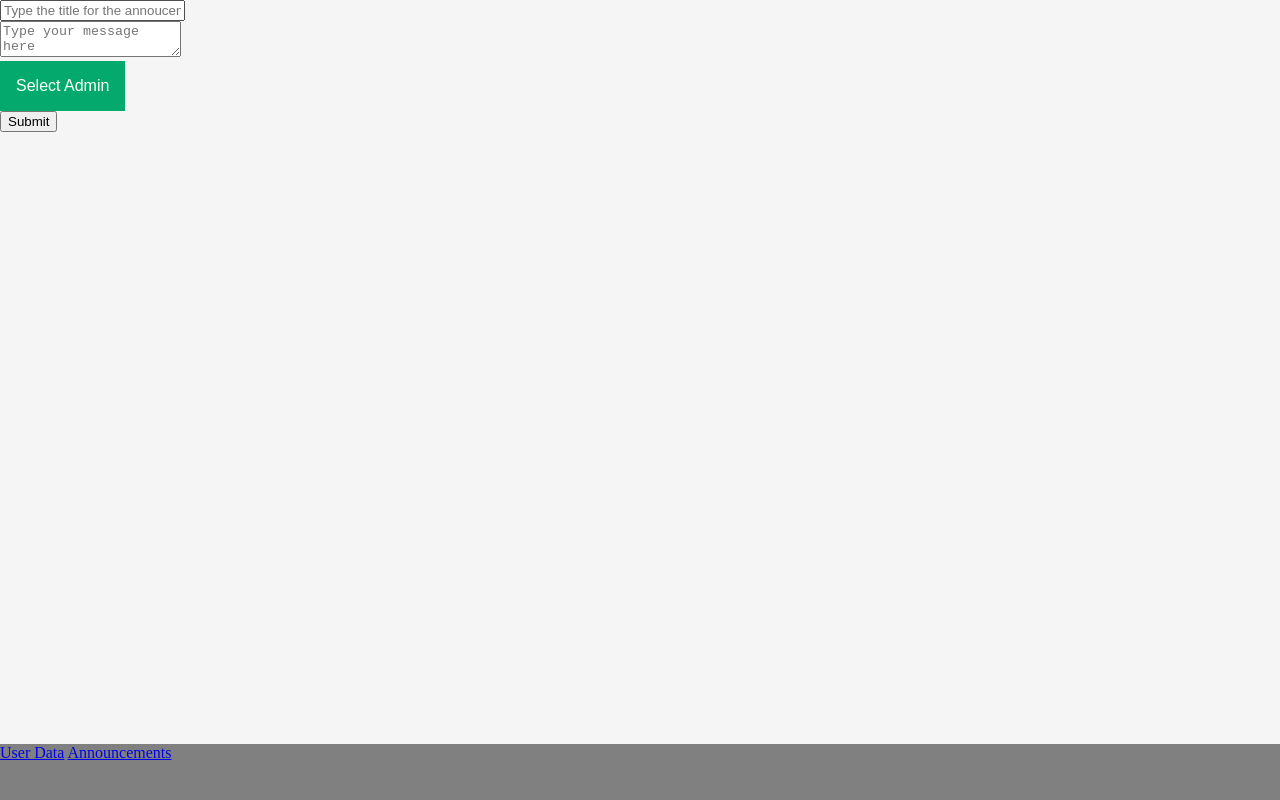
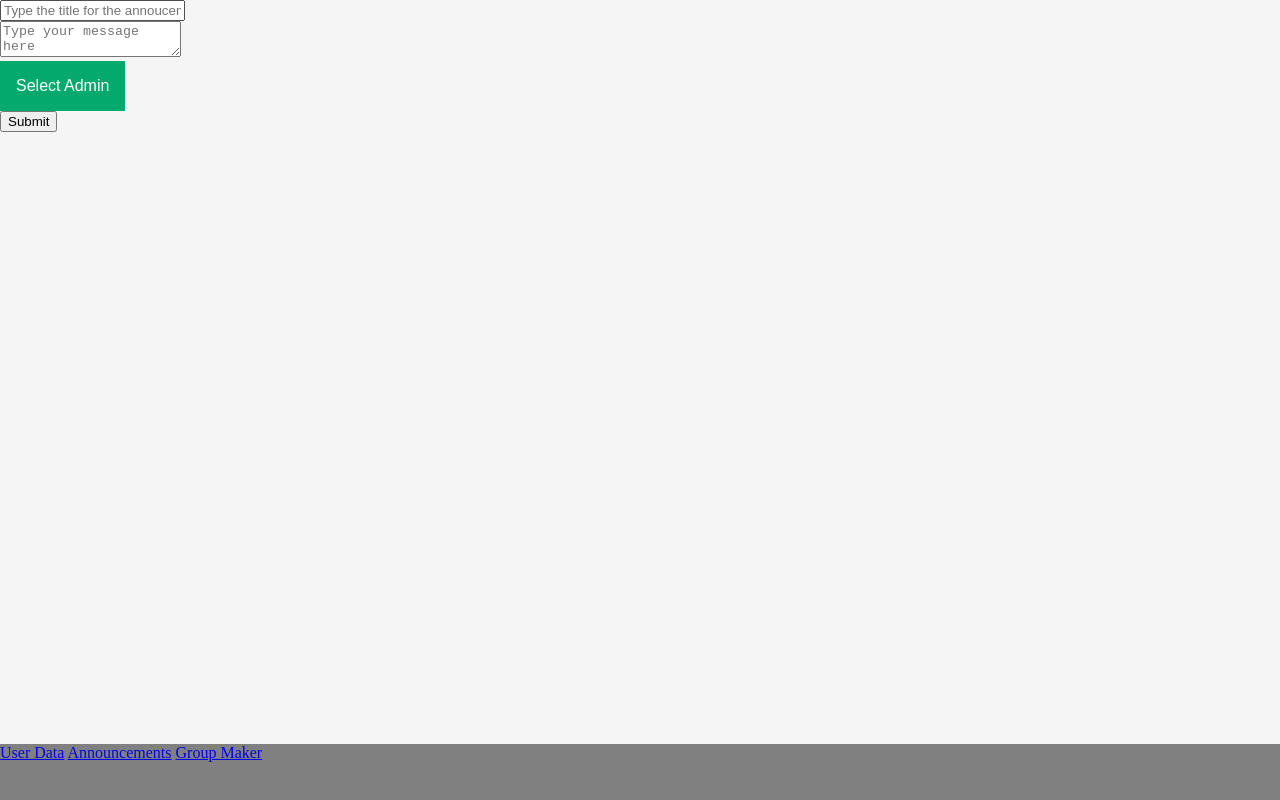
Before and after one commit to JPKEEFEAJ/mmm, a plain HTML site: page announcementMaker.html in a window 1280 px wide. Drawn offline with nearby package versions, Linux system fonts and the light colour scheme.

Commit message:
Update announcementMaker.html

```diff
--- a/announcementMaker.html
+++ b/announcementMaker.html
@@ -32,6 +32,7 @@
   <div id="footer">
     <a href="index.html">User Data</a>
     <a href="announcementMaker.html">Announcements</a>
+    <a href="groups.html">Group Maker</a>
   </div>
 
   <script src="Scripts/announcementMaker.js"></script>
```
